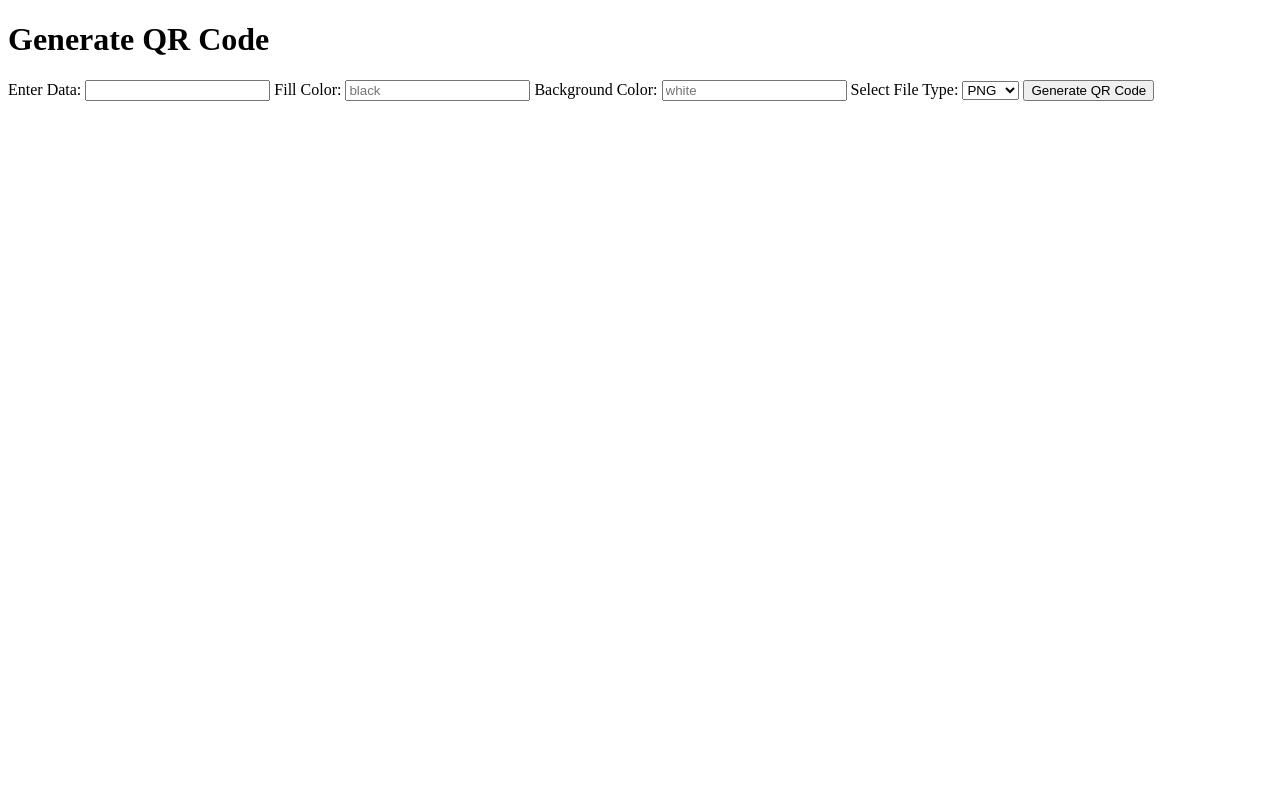
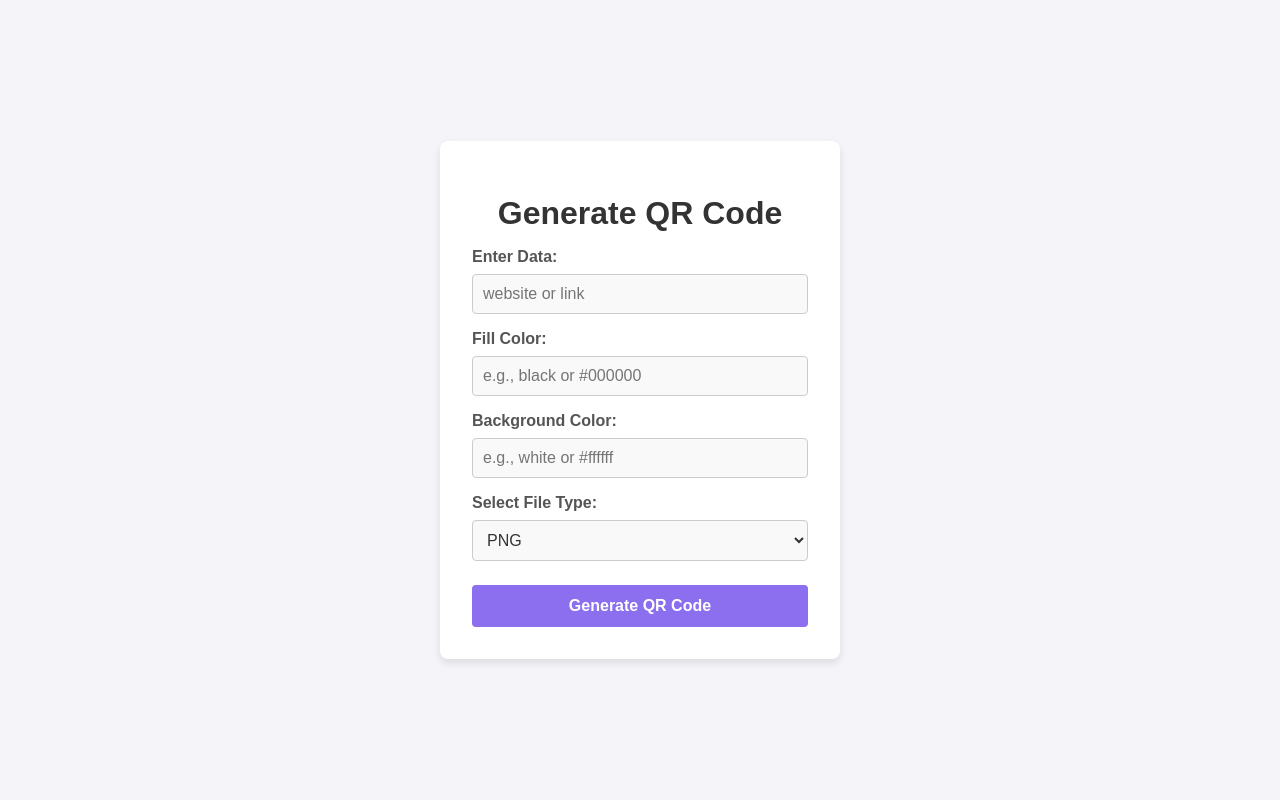
Before and after one commit to nyashad/QR-Code-Generator, a Flask app: page / in a window 1280 px wide. Run offline with Flask 3, Linux system fonts and the light colour scheme.

Commit message:
added CSS style

```diff
--- a/app.py
+++ b/app.py
@@ -3,6 +3,7 @@ import qrcode
 import io
 import re
 from PIL import Image
+from qrcode.image.svg import SvgImage
 
 app = Flask(__name__)
 
@@ -39,9 +40,8 @@ def generate():
         # Generate the image based on the selected format
         if file_type == 'svg':
             # SVG format
-            img = qr.make_image(fill_color=fill_color, back_color=back_color, image_factory=qrcode.image.svg.SvgImage)
             img_bytes = io.BytesIO()
-            img.save(img_bytes)
+            qr.make_image(image_factory=SvgImage).save(img_bytes)
             img_bytes.seek(0)
             return send_file(img_bytes, mimetype='image/svg+xml', as_attachment=True, download_name='qrcode.svg')
 
--- /dev/null
+++ b/static/styles.css
@@ -0,0 +1,80 @@
+/* General page styling */
+body {
+    font-family: Arial, sans-serif;
+    display: flex;
+    justify-content: center;
+    align-items: center;
+    height: 100vh;
+    margin: 0;
+    background-color: #f4f4f9;
+}
+
+/* Centered container for form */
+.form-container {
+    background-color: #ffffff;
+    padding: 2rem;
+    border-radius: 8px;
+    box-shadow: 0 4px 8px rgba(0, 0, 0, 0.1);
+    width: 100%;
+    max-width: 400px;
+    box-sizing: border-box;
+}
+
+/* Header styling */
+h1 {
+    text-align: center;
+    color: #333;
+    margin-bottom: 1rem;
+}
+
+/* Label styling */
+label {
+    font-weight: bold;
+    color: #555;
+    display: block;
+    margin-top: 1rem;
+}
+
+/* Input and select styling */
+input[type="text"], select {
+    width: 100%;
+    padding: 10px;
+    margin-top: 0.5rem;
+    border: 1px solid #ccc;
+    border-radius: 4px;
+    box-sizing: border-box;
+    font-size: 1rem;
+    color: #333;
+    background-color: #f9f9f9;
+    transition: border-color 0.3s;
+}
+
+/* Focus state for inputs */
+input[type="text"]:focus, select:focus {
+    border-color: #8b6fef;
+    outline: none;
+}
+
+/* Button styling */
+button[type="submit"] {
+    width: 100%;
+    padding: 12px;
+    margin-top: 1.5rem;
+    background-color: #8b6fef;
+    color: #ffffff;
+    border: none;
+    border-radius: 4px;
+    font-size: 1rem;
+    font-weight: bold;
+    cursor: pointer;
+    transition: background-color 0.3s, transform 0.1s;
+}
+
+/* Button hover and active states */
+button[type="submit"]:hover {
+    background-color: #7259d7;
+}
+
+button[type="submit"]:active {
+    transform: scale(0.98);
+}
--- a/templates/index.html
+++ b/templates/index.html
@@ -4,18 +4,20 @@
     <meta charset="UTF-8">
     <meta name="viewport" content="width=device-width, initial-scale=1.0">
     <title>QR Code Generator</title>
+    <link rel="stylesheet" href="{{ url_for('static', filename='styles.css') }}">
 </head>
 <body>
+    <div class="form-container">
         <h1>Generate QR Code</h1>
         <form action="/generate" method="POST">
             <label for="data">Enter Data:</label>
-        <input type="text" id="data" name="data" required>
+            <input type="text" id="data" name="data" required placeholder="website or link">
 
             <label for="fill_color">Fill Color:</label>
-        <input type="text" id="fill_color" name="fill_color" placeholder="black">
+            <input type="text" id="fill_color" name="fill_color" placeholder="e.g., black or #000000">
 
             <label for="back_color">Background Color:</label>
-        <input type="text" id="back_color" name="back_color" placeholder="white">
+            <input type="text" id="back_color" name="back_color" placeholder="e.g., white or #ffffff">
 
             <label for="file_type">Select File Type:</label>
             <select id="file_type" name="file_type">
@@ -26,5 +28,6 @@
 
             <button type="submit">Generate QR Code</button>
         </form>
+    </div>
 </body>
 </html>
```
Lines whose indentation alone changed are shown as unchanged.
